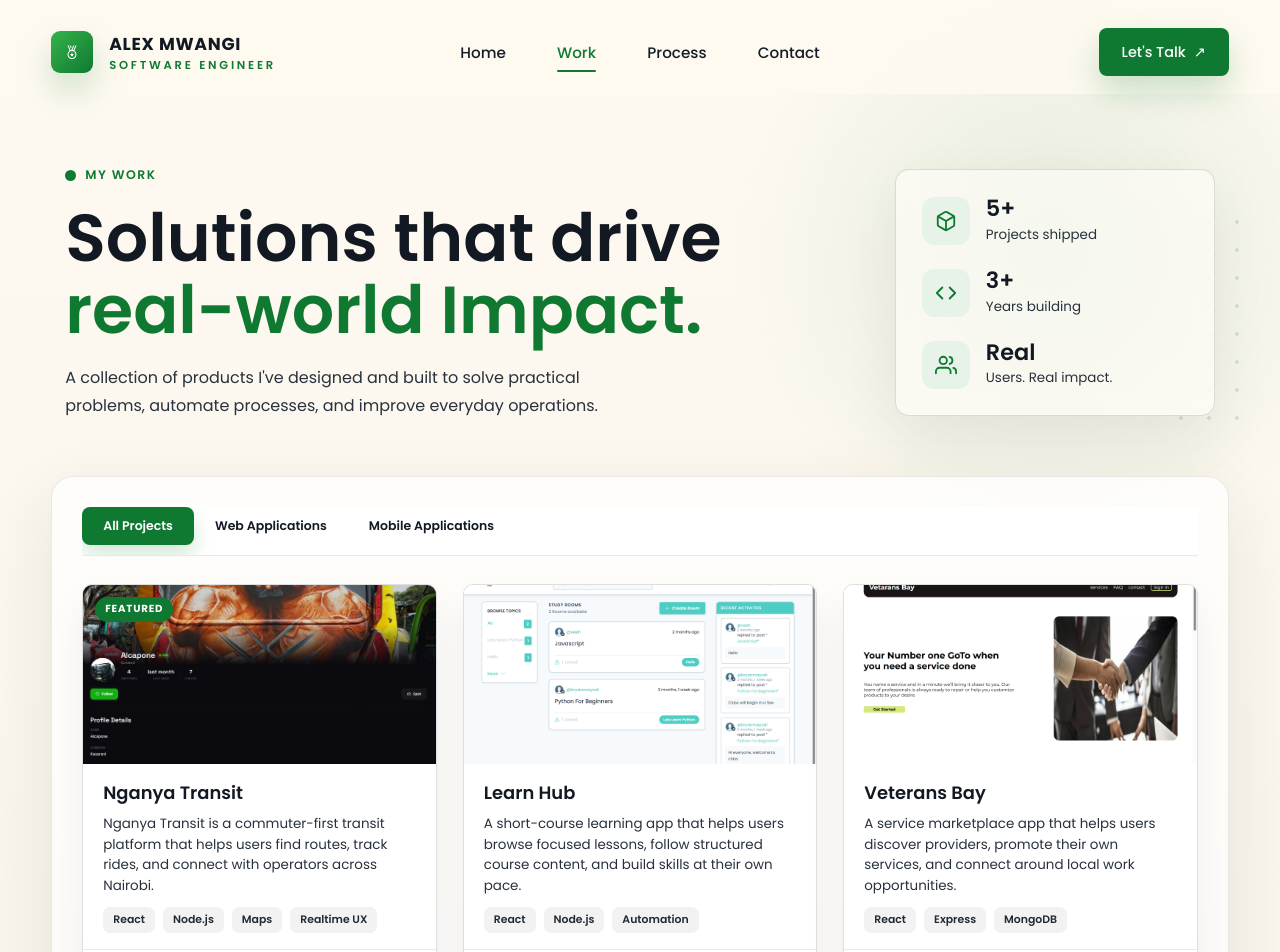
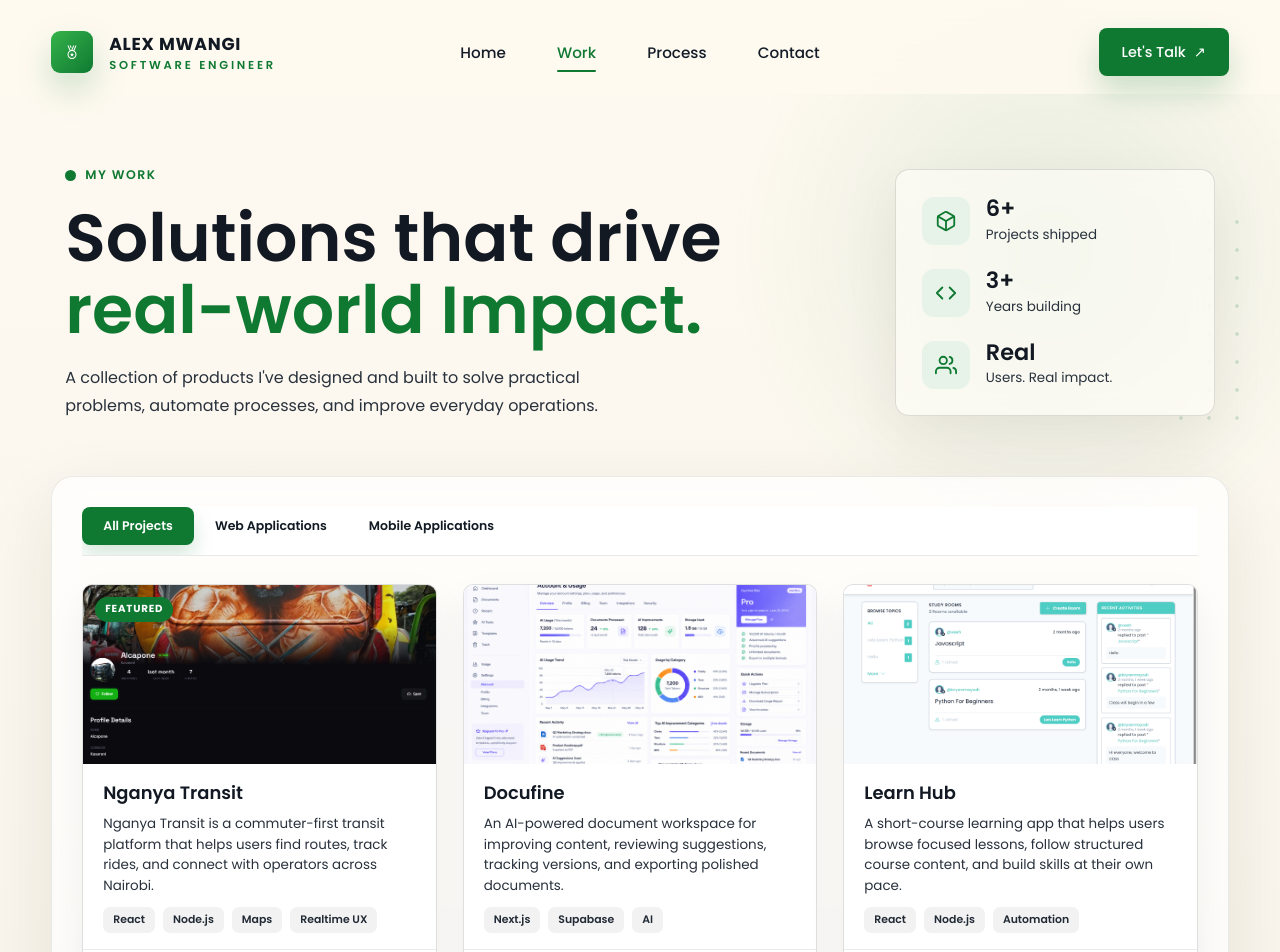
Before and after one commit to MwangiKariuki586/2024-portfolio, a React (Vite) app: page /work in a window 1280 px wide. Shown: the top 952 px of the page. Built offline with nearby package versions, Linux system fonts and the light colour scheme.

Commit message:
Add new project "Docufine"

```diff
--- a/src/data.js
+++ b/src/data.js
@@ -114,7 +114,27 @@ export const projects = [
     githubUrl: "https://github.com/MwangiKariuki586/Nganya-Transit",
     github_link: "https://github.com/MwangiKariuki586/Nganya-Transit",
   },
-   {
+  {
+    id: "document-optimizer",
+    title: "Docufine",
+    project_name: "Docufine",
+    category: "Productivity",
+    platform: "Web Applications",
+    type: "selected-system",
+    featured: false,
+    homepage: true,
+    priority: 2,
+    description:
+      "An AI-powered document workspace for improving content, reviewing suggestions, tracking versions, and exporting polished documents.",
+    image: "/projects/document-optimizer.png",
+    project_image: "/projects/document-optimizer.png",
+    githubUrl: "https://github.com/MwangiKariuki586/document-optimizer-V2",
+    github_link: "https://github.com/MwangiKariuki586/document-optimizer-V2",
+    liveDemoUrl: "https://document-optimizer-v2.vercel.app/",
+    demo_link: "https://document-optimizer-v2.vercel.app/",
+    tech: ["Next.js", "Supabase", "AI"],
+  },
+  {
     id: "veterans-bay",
     title: "Veterans Bay",
     project_name: "Veterans Bay",
```
Also changed, not shown: public/projects/document-optimizer.png (added).
